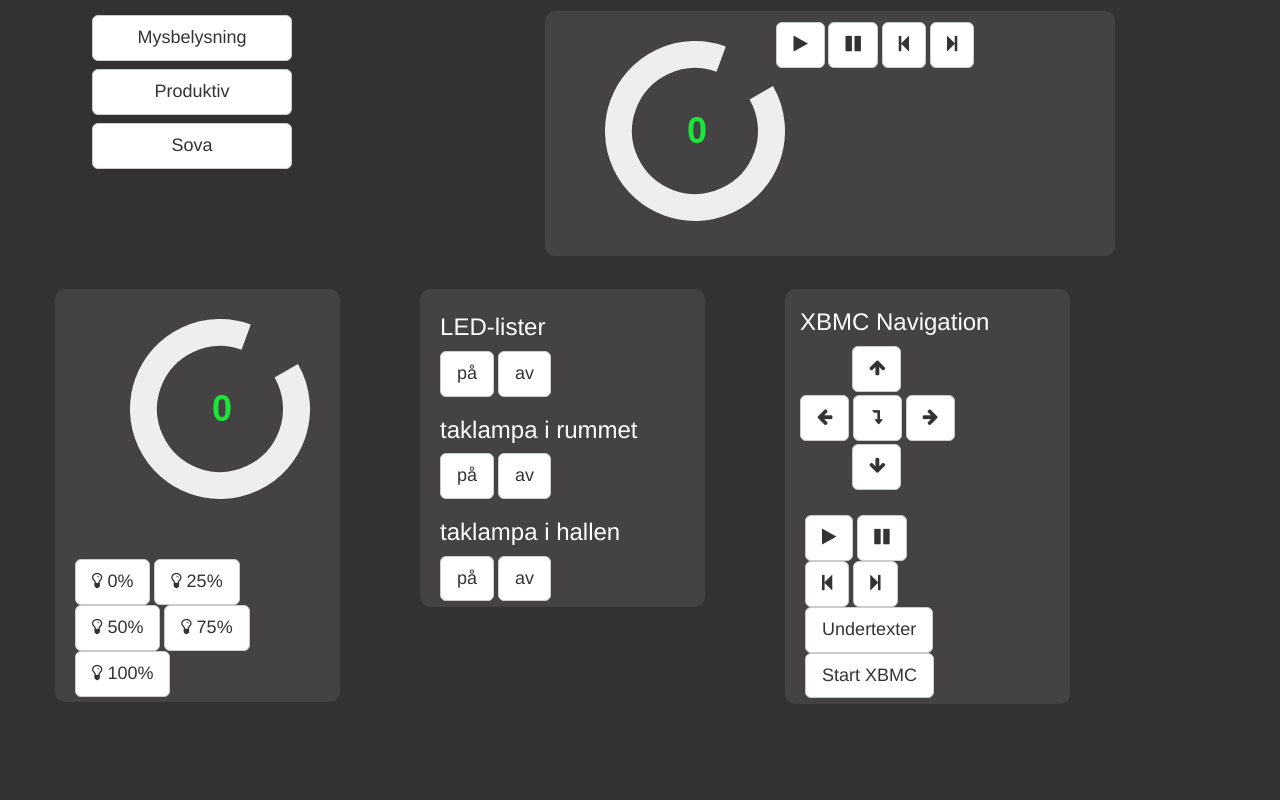
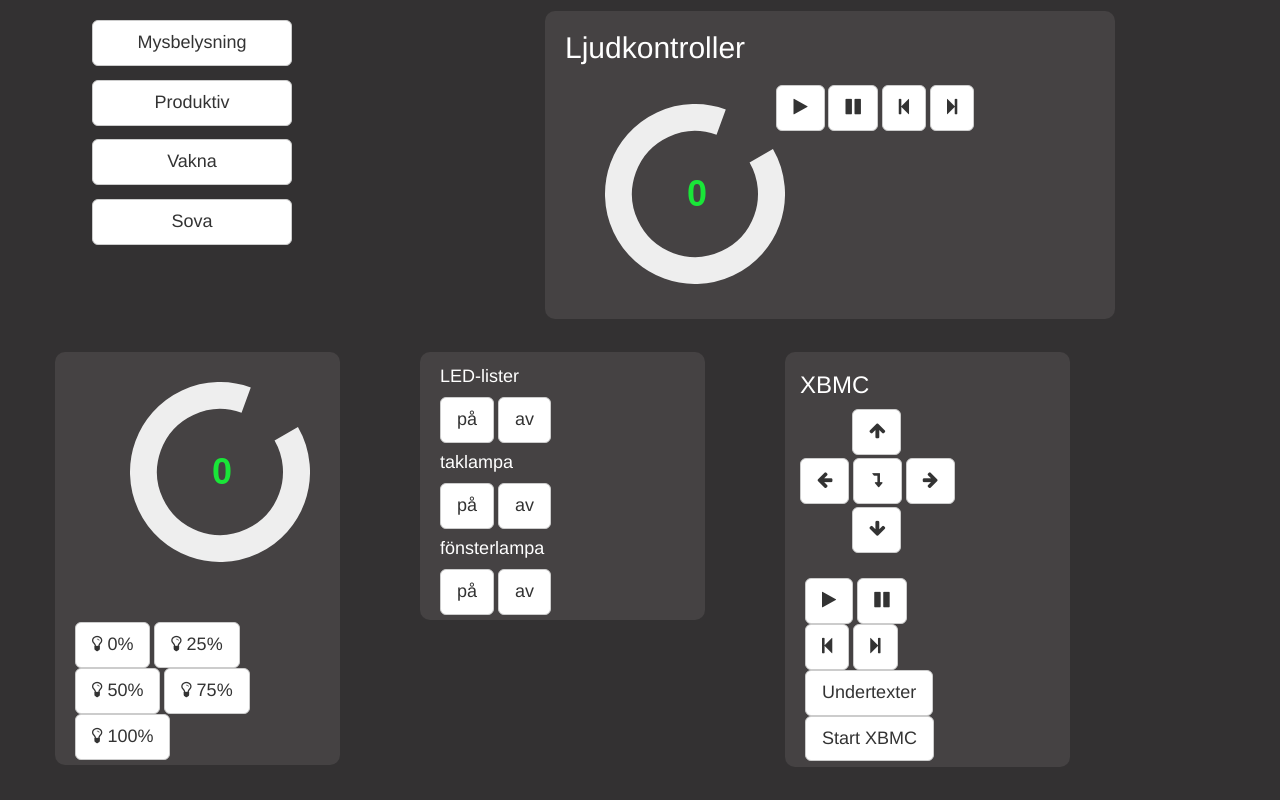
Before and after one commit to Isafo/Home-automation, a plain HTML site: page index.html in a window 1280 px wide. Drawn offline with nearby package versions, Linux system fonts and the light colour scheme.

Commit message:
visual changes and fix for controlers

```diff
--- a/index.html
+++ b/index.html
@@ -15,14 +15,12 @@
         <title>Eventghost</title>
     </head>
     <body>
-
- <!-- <input type="range" id="volSlider" value="0" min="0" max="100"/> -->
-
 	    <div class="container">
 	        <div class="col-md-4">
 	            <div class="buttonGroup cf">
-                <button data-action="mood.mysbelysning"  onclick="alert('Hello world!')" class="btn btn-default btn-lg" style="margin-top:4%; width:200px" type="button" >Mysbelysning</button> <br>
+	                <button data-action="mood.mysbelysning" class="btn btn-default btn-lg" style="margin-top:4%; width:200px" type="button" >Mysbelysning</button>
 	                <button data-action="mood.productive" class="btn btn-default btn-lg" style="margin-top:4%; width:200px" type="button" >Produktiv</button> <br>
+	                <button data-action="mood.morning" class="btn btn-default btn-lg" style="margin-top:4%; width:200px" type="button" >Vakna</button>
 	                <button data-action="mood.sleep" class="btn btn-default btn-lg" style="margin-top:4%; width:200px" type="button" >Sova</button>
 	            </div>
 	        </div>
@@ -32,7 +30,8 @@
 
 	                <!-- Volume controller-->
 	                <div class="rack" style="padding:0px 20px">
-                    <div style="float:left;width:200px;padding:30px">
+	                	<h2>Ljudkontroller</h2>
+	                    <div id="doughnut" style="float:left;width:200px;padding:30px">
 	                        <input class="dial" id="volController" data-width="180" data-height="180" data-min="0" data-max="100" data-angleOffset="60" data-angleArc="320" value="0">
 	                    </div>
 	                </div>
@@ -59,7 +58,7 @@
 	        <div class="col-md-3 row">
 
 	            <!-- light controller-->
-            <div class="rack" style="padding:0px 20px">
+	            <div id="doughnut" class="rack" style="padding:0px 20px">
 	                <div style="float:left;width:200px;padding:30px">
 	                    <input class="dial" id="lightController" data-width="180" data-height="180" data-min="0" data-max="100" data-angleOffset="60" data-angleArc="320" value="0">
 	                </div>
@@ -76,22 +75,22 @@
 
 	        <div class="row col-md-3 col-lg-offset-1 .col-md-offset-1">
 	            <div class="buttonGroup">
-                <h3>LED-lister</h3>
+	                <h4>LED-lister</h4>
 	                <button class="btn btn-default btn-lg" data-action="lights.led.on">på</button>
 	                <button class="btn btn-default btn-lg" data-action="lights.led.off">av</button>
 
-                <h3>taklampa i rummet</h3>
+	                <h4>taklampa</h4>
 	                <button class="btn btn-default btn-lg" data-action="lights.taklampa.on">på</button>
 	                <button class="btn btn-default btn-lg" data-action="lights.taklampa.off">av</button>
 
-                <h3>taklampa i hallen</h3>
+	                <h4>fönsterlampa</h4>
 	                <button class="btn btn-default btn-lg" data-action="lights.taklampahall.on">på</button>
 	                <button class="btn btn-default btn-lg" data-action="lights.taklampahall.off">av</button>
 	            </div>
 	        </div>
 
 	        <div class="row col-md-3 col-lg-offset-1 col-md-offset-1">
-                <h3>XBMC Navigation</h3>
+	                <h3>XBMC</h3>
 	                <button class="btn btn-default btn-lg" style="margin-left: 52px; margin-bottom: 0; width: 49px;" data-action="xbmc.arrowup">
 	                    <i class="fa fa-arrow-up"></i>
 	                </button>
--- a/js/script-and-config.js
+++ b/js/script-and-config.js
@@ -57,6 +57,4 @@ $(document).ready(function() {
             });
         }
     });
-
-
 });
```
Lines whose indentation alone changed are shown as unchanged.
